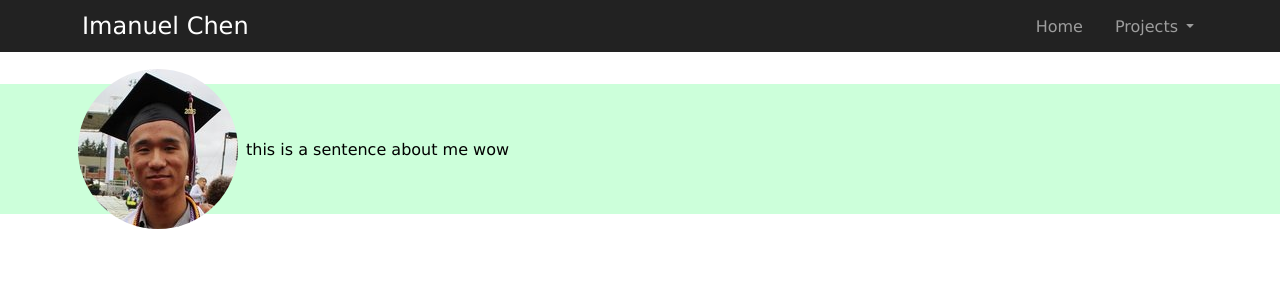
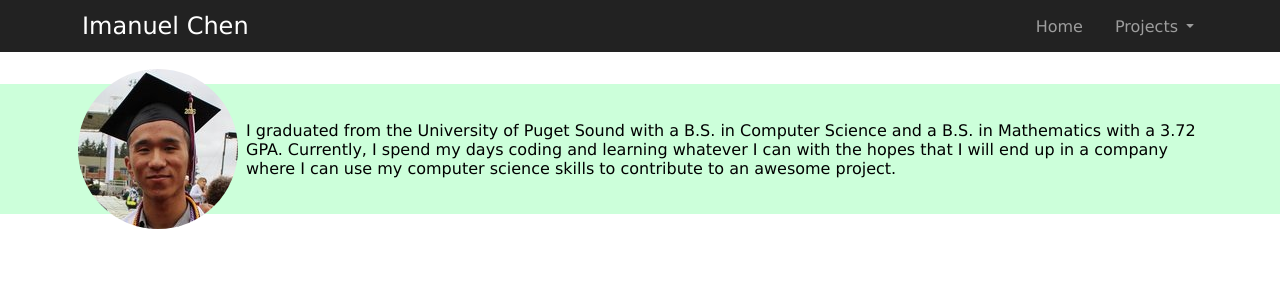
Before and after one commit to ihchen/portfolio, a Flask app: page / in a window 1280 px wide. Shown: the top 300 px of the page. Run offline with Flask 2, Linux system fonts and the light colour scheme; parts of the project's set-up code (start-up, migrations or seed data) failed here and were passed over.

Commit message:
Added a description

```diff
--- a/portfolio/templates/index.html
+++ b/portfolio/templates/index.html
@@ -35,7 +35,7 @@ header .container {
             <img src="{{ url_for('static', filename='portrait.jpg') }}" />
         </div>
         <div class="description">
-            this is a sentence about me wow
+            I graduated from the University of Puget Sound with a B.S. in Computer Science and a B.S. in Mathematics with a 3.72 GPA. Currently, I spend my days coding and learning whatever I can with the hopes that I will end up in a company where I can use my computer science skills to contribute to an awesome project.
         </div>
     </div>
 </header>
```
